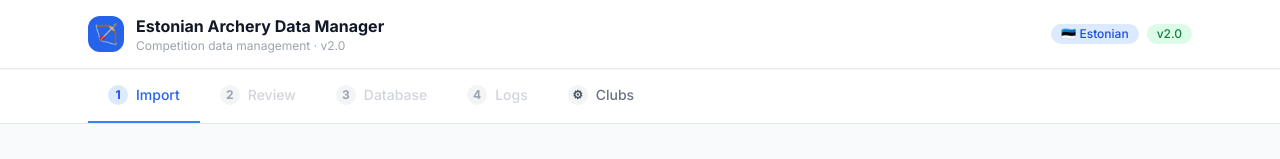
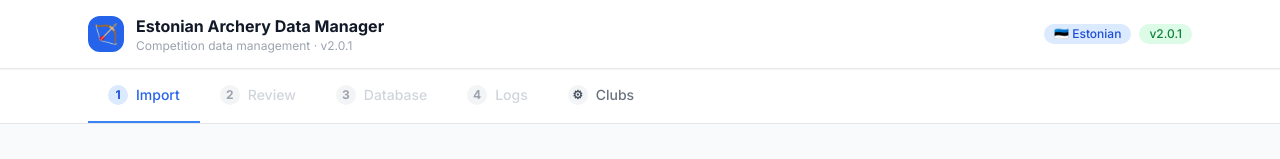
Before and after one commit to mihkeltom-boop/estonian-archery-manager-2, a React (Vite) app: page / in a window 1280 px wide. Shown: the top 159 px of the page. Built offline with nearby package versions, Linux system fonts and the light colour scheme.

Commit message:
Bump version to 2.0.1
https://claude.ai/code/session_01SVDVhkBozJosdratEMeK69

```diff
--- a/package.json
+++ b/package.json
@@ -1,6 +1,6 @@
 {
   "name": "estonian-archery-manager",
-  "version": "2.0.0",
+  "version": "2.0.1",
   "private": true,
   "type": "module",
   "scripts": {
--- a/src/App.tsx
+++ b/src/App.tsx
@@ -85,12 +85,12 @@ const App: React.FC = () => {
               <h1 className="font-bold text-gray-900 leading-tight text-sm sm:text-base">
                 Estonian Archery Data Manager
               </h1>
-              <p className="text-xs text-gray-400">Competition data management · v2.0</p>
+              <p className="text-xs text-gray-400">Competition data management · v2.0.1</p>
             </div>
           </div>
           <div className="hidden sm:flex gap-2">
             <Badge color="blue">🇪🇪 Estonian</Badge>
-            <Badge color="green">v2.0</Badge>
+            <Badge color="green">v2.0.1</Badge>
           </div>
         </div>
       </header>
```
